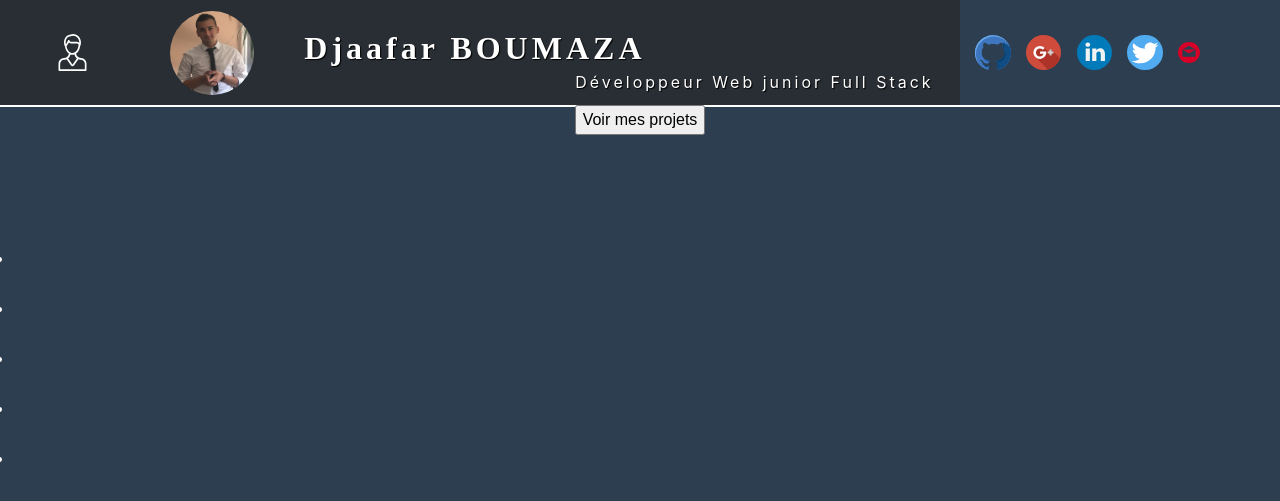
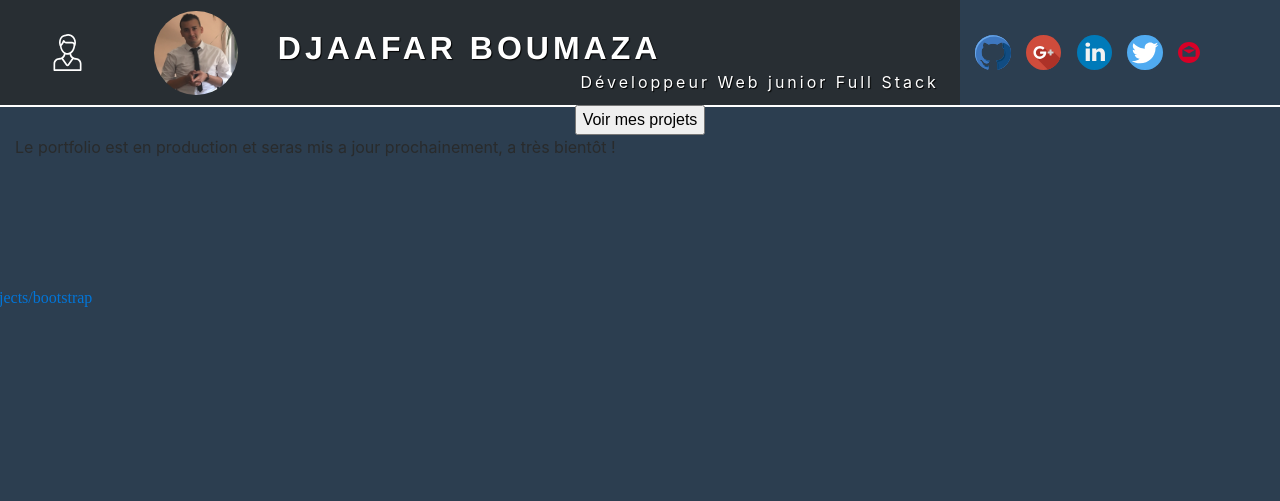
Before and after one commit to NullCodeXx/eportfolio, a PHP site: page / in a window 1280 px wide. Shown: the top 501 px of the page. Run offline with PHP 8.4, Linux system fonts and the light colour scheme; some web fonts are replaced.

Commit message:
update display projects

```diff
--- a/css/style.css
+++ b/css/style.css
@@ -6,8 +6,8 @@ body {
 /* FONT-FACE */
 
 @font-face {
-    src: url("content/fontface/Pacifico.ttf");
-    font-family: "Pacifico.ttf";
+    src: url("../content/fontface/amita-regular.ttf");
+    font-family: "amita-regular.ttf";
 }
 
 
@@ -48,7 +48,7 @@ body {
     font-size: 2em;
     letter-spacing: 4px;
     font-weight: 900;
-    font-family: "Pacifico.ttf";
+    font-family: "amita-regular.ttf", Helvetica, sans-serif;
     text-shadow: 1px 1px 1px #000;
 }
 
@@ -149,6 +149,7 @@ body {
 /*VOLET DEROULANT START*/
 
 .main {
+    font-family: 'Times New Roman', Times, serif;
     height: 100%;
     width: 0%;
     position: absolute;
@@ -156,14 +157,18 @@ body {
     align-items: center;
     flex-direction: column;
     background-color: #3C3C3C;
-    color: #fff;
+    color: lime;
     transition: 0.5s;
 }
 
 .insidemain {
-    font-family: 'Roboto', sans-serif;
+    letter-spacing: 2px;
+    font-weight: 900;
+    font-family: Arial, Helvetica, sans-serif;
+    text-shadow: 1px 1px 1px #000;
     transition: 0.3s;
     opacity: 0;
+    color: red;
 }
 
 .scrollmain {
--- a/index.php
+++ b/index.php
@@ -1,3 +1,20 @@
+<?php
+
+$all = scandir('projects');
+$projects = [];
+//test si point ignore , fichier cacher.
+foreach($all as $f) {
+  if($f[0] === ".") {
+    continue;
+  }
+  //Vérifie les fichiers.
+  if (!is_dir('projects/' . $f)) {
+    continue;
+  }
+  //add projet dans le tableau.
+  $projects[]= $f;
+}
+?>
 <!DOCTYPE html>
 <html lang="fr">
 <head>
@@ -20,7 +37,7 @@
         <div class="col-md-9 col-xs-3 bloc-header">
           <img id="logo-profile" src="./content/logos/user.svg" alt="Photo utilisateur">
           <a href="index.php" title="Accueil" class="photo-lien"><img id="photo-profile" src="./content/photo/photo-reseaux.png" alt="Logo utilisateur"></a>
-          <h1 class="name">Djaafar BOUMAZA</h1>
+          <h1 class="name">DJAAFAR BOUMAZA</h1>
           <p class="flow-text functionJob">Développeur Web junior Full Stack</p>
         </div>
         <div class="col-md-3 bloc-header-logo">
@@ -33,7 +50,7 @@
         <div class="border-line"></div>
     </header>
         <center><button class="button">Voir mes projets</button></center>
-
+        <p>Le portfolio est en production et seras mis a jour prochainement, a très bientôt !</p>
 
     <!-- VOLET -->
 
@@ -43,16 +60,12 @@
         <hr class="insidemain" style="width: 80%;">
         <div class="scrollmain">
           <ul>
-            <li><a href="#" alt="" title="Project" class="insidemain">Projet 1</a></li>
-            <li><a href="#" alt="" title="Project" class="insidemain">Projet 2</a></li>
-            <li><a href="#" alt="" title="Project" class="insidemain">Projet 3</a></li>
-            <li><a href="#" alt="" title="Project" class="insidemain">Projet 4</a></li>
-            <li><a href="#" alt="" title="Project" class="insidemain">Projet 5</a></li>
+            <?php foreach($projects as $p) { ?><li><a href="<?php echo 'projects/' .$p;?>"><?php echo 'projects/' .$p;?></a></li><?php } ?>
           </ul>
         </div>
     </section>
+    <!-- FIN VOLET -->
 
-    <!-- FIN VOLET -->
 <script src="./script.js"></script>
 
 </body>
--- a/script.js
+++ b/script.js
@@ -1,4 +1,4 @@
-console.log('charge le fichier script.');
+// Volet déroulant.
 window.load = init();
 
 function init() {
```
Also changed, not shown: 1 other file.
